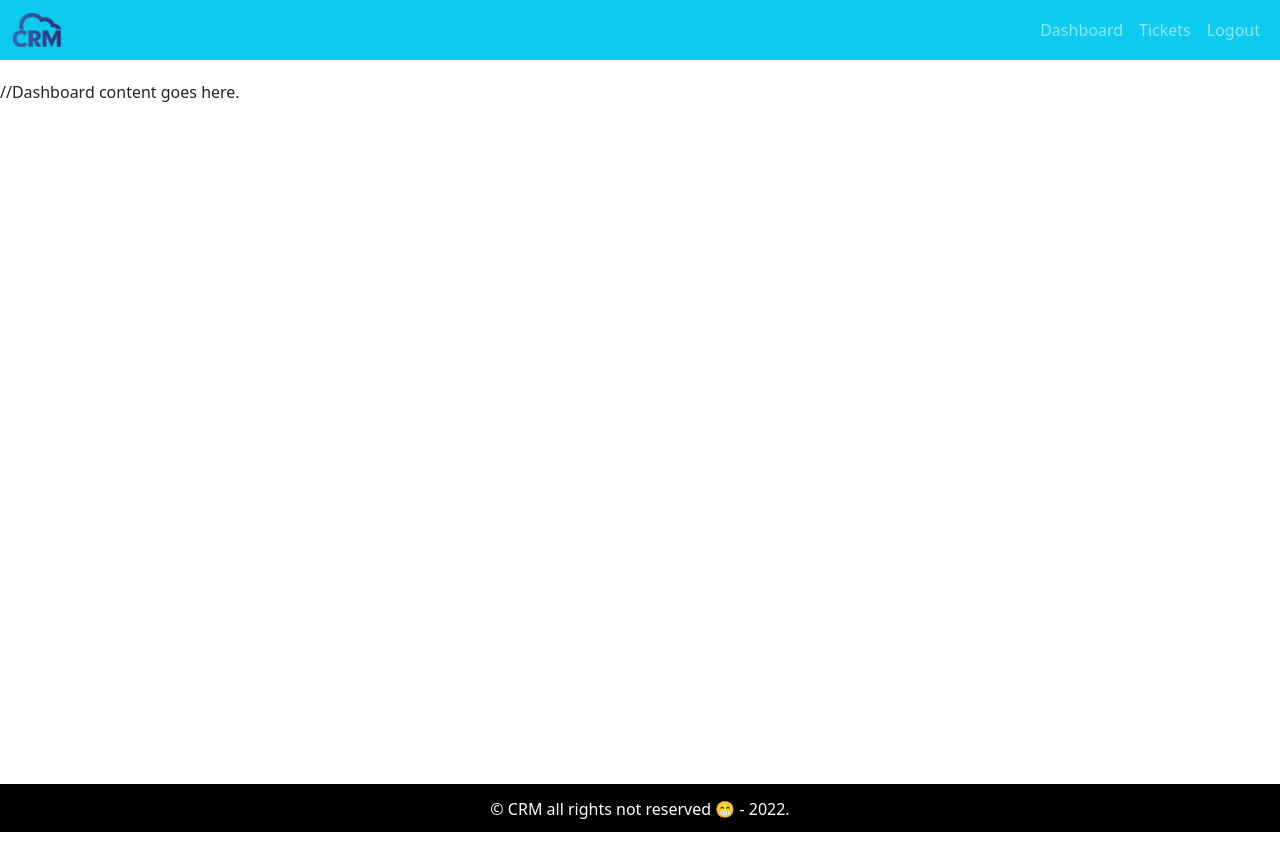
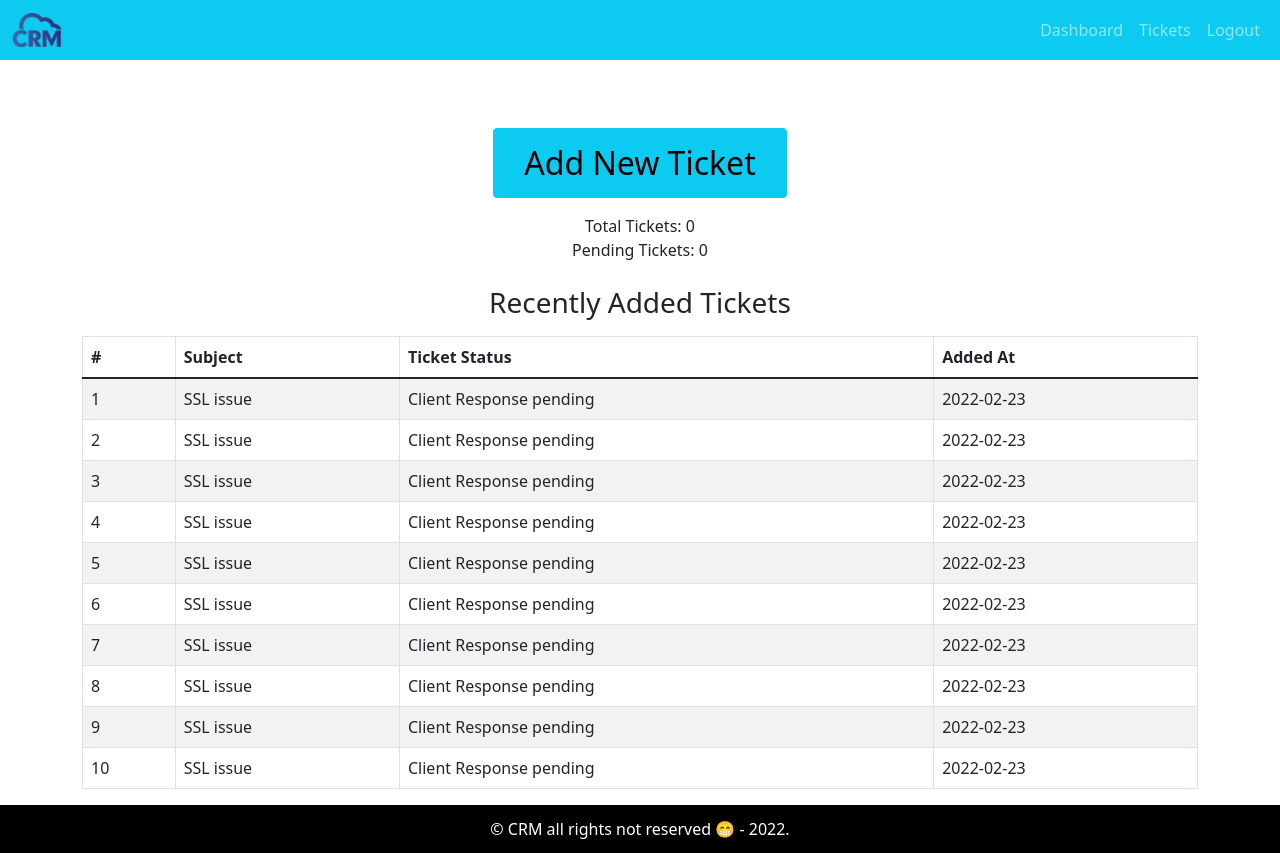
Before and after one commit to sushant1123/crm-frontend, a React (Create React App) app: page /tickets in a window 1280 px wide. Before the commit the page ends 832 px from the top, so only its background shows below. Built offline with nearby package versions, Linux system fonts and the light colour scheme.

Commit message:
Create dashboard for custom layout. Add Table component.

```diff
--- /dev/null
+++ b/src/assets/data/dummy.tickets.json
@@ -0,0 +1,62 @@
+[
+	{
+		"id": 1,
+		"subject": "SSL issue",
+		"status": "Client Response pending",
+		"addedAt": "2022-02-23"
+	},
+	{
+		"id": 2,
+		"subject": "SSL issue",
+		"status": "Client Response pending",
+		"addedAt": "2022-02-23"
+	},
+	{
+		"id": 3,
+		"subject": "SSL issue",
+		"status": "Client Response pending",
+		"addedAt": "2022-02-23"
+	},
+	{
+		"id": 4,
+		"subject": "SSL issue",
+		"status": "Client Response pending",
+		"addedAt": "2022-02-23"
+	},
+	{
+		"id": 5,
+		"subject": "SSL issue",
+		"status": "Client Response pending",
+		"addedAt": "2022-02-23"
+	},
+	{
+		"id": 6,
+		"subject": "SSL issue",
+		"status": "Client Response pending",
+		"addedAt": "2022-02-23"
+	},
+	{
+		"id": 7,
+		"subject": "SSL issue",
+		"status": "Client Response pending",
+		"addedAt": "2022-02-23"
+	},
+	{
+		"id": 8,
+		"subject": "SSL issue",
+		"status": "Client Response pending",
+		"addedAt": "2022-02-23"
+	},
+	{
+		"id": 9,
+		"subject": "SSL issue",
+		"status": "Client Response pending",
+		"addedAt": "2022-02-23"
+	},
+	{
+		"id": 10,
+		"subject": "SSL issue",
+		"status": "Client Response pending",
+		"addedAt": "2022-02-23"
+	}
+]
--- /dev/null
+++ b/src/components/tickets-table/TicketsTable.jsx
@@ -0,0 +1,40 @@
+import React from "react";
+import { Table } from "react-bootstrap";
+
+const TicketsTable = ({ tickets }) => {
+	console.log(tickets);
+	return (
+		<Table responsive="sm md lg" striped bordered hover>
+			<thead>
+				<tr>
+					<th>#</th>
+					<th>Subject</th>
+					<th>Ticket Status</th>
+					<th>Added At</th>
+				</tr>
+			</thead>
+			<tbody>
+				{tickets.length > 0 ? (
+					tickets.map((ticket) => {
+						return (
+							<tr key={ticket.id}>
+								<td>{ticket.id}</td>
+								<td>{ticket.subject}</td>
+								<td>{ticket.status}</td>
+								<td>{ticket.addedAt}</td>
+							</tr>
+						);
+					})
+				) : (
+					<tr>
+						<td colSpan={4} className="text-center">
+							No Tickets to show
+						</td>
+					</tr>
+				)}
+			</tbody>
+		</Table>
+	);
+};
+
+export default TicketsTable;
--- /dev/null
+++ b/src/containers/dashboard/Dashboard.jsx
@@ -0,0 +1,38 @@
+import React from "react";
+import { Container, Row, Col, Button } from "react-bootstrap";
+import TicketsTable from "../../components/tickets-table/TicketsTable";
+import tickets from "../../assets/data/dummy.tickets.json";
+
+const Dashboard = () => {
+	return (
+		<Container>
+			<Row>
+				<Col className="text-center mt-5 mb-2">
+					<Button variant="info" style={{ fontSize: "2rem", padding: "10px 30px" }}>
+						Add New Ticket
+					</Button>
+				</Col>
+			</Row>
+			<Row>
+				<Col className="text-center mt-2 mb-2">
+					<div>Total Tickets: 0</div>
+					<div>Pending Tickets: 0</div>
+				</Col>
+			</Row>
+
+			<Row>
+				<Col className="text-center mt-3 mb-2">
+					<h3>Recently Added Tickets</h3>
+				</Col>
+			</Row>
+
+			<Row>
+				<Col className="recent-tickets">
+					<TicketsTable tickets={tickets} />
+				</Col>
+			</Row>
+		</Container>
+	);
+};
+
+export default Dashboard;
--- a/src/layout/DefaultLayout.jsx
+++ b/src/layout/DefaultLayout.jsx
@@ -1,4 +1,5 @@
 import React from "react";
+import Dashboard from "../containers/dashboard/Dashboard";
 import Footer from "./partials/Footer";
 import Header from "./partials/Header";
 
@@ -9,7 +10,9 @@ const DefaultLayout = () => {
 				<Header />
 			</header>
 
-			<main className="main">//Dashboard content goes here.</main>
+			<main className="main">
+				<Dashboard />
+			</main>
 
 			<footer className="footer">
 				<Footer />
```
